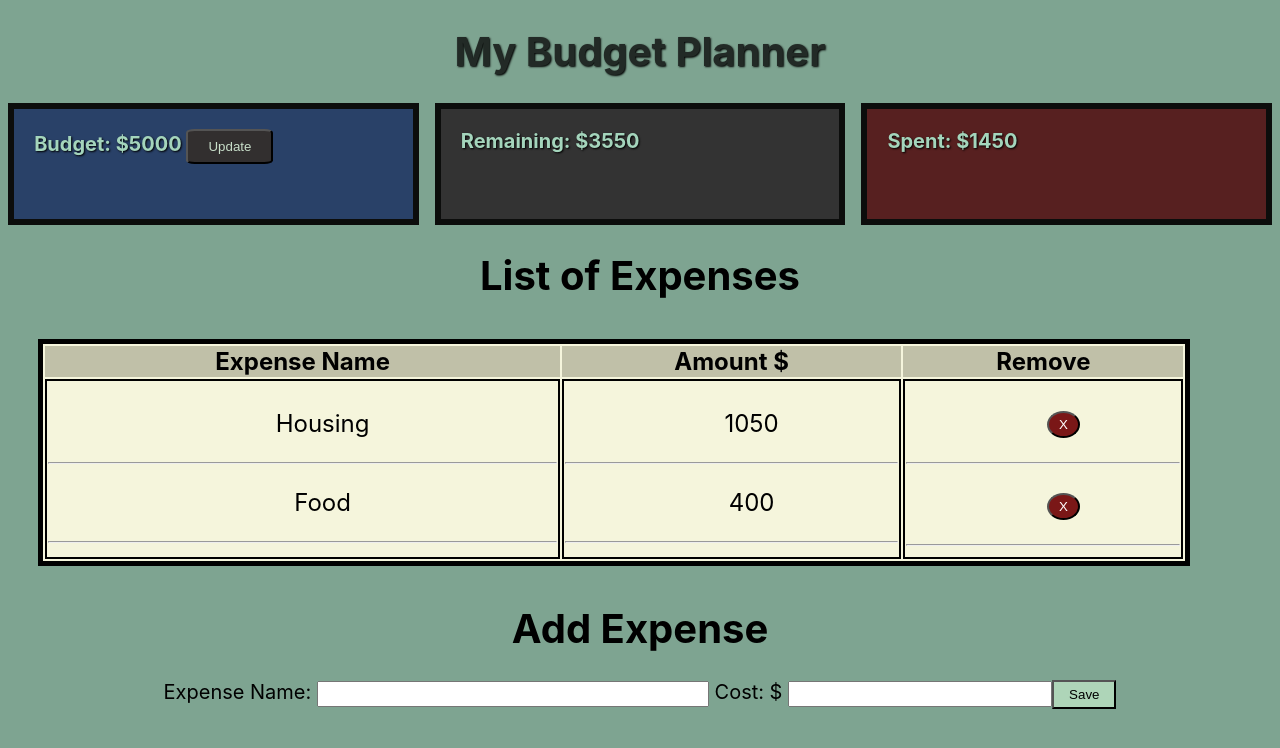
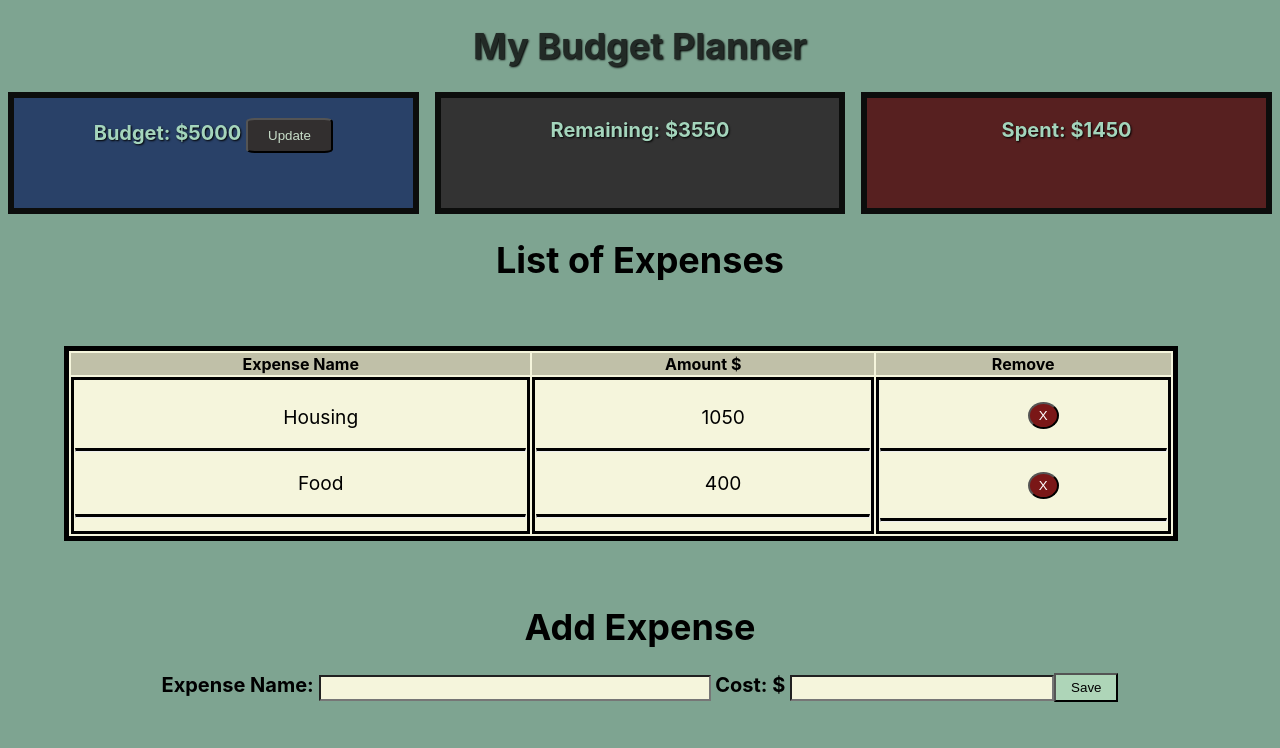
Before and after one commit to lynnameenrollins/budget_with_React, a React (Create React App) app: page / in a window 1280 px wide. Shown: the top 748 px of the page. Built offline with nearby package versions, Linux system fonts and the light colour scheme.

Commit message:
updates to UI

```diff
--- a/src/AddExpense.js
+++ b/src/AddExpense.js
@@ -15,7 +15,8 @@ function AddExpense(props) {
         let amt = document.getElementById('ExpCost').value
         let id = count + 1;
         //To ensure no trailing decimals
-        // amt = amt.toFixed(2);
+        amt=Number(amt);
+        amt=amt.toFixed(2);
 
         let cost = {id, name, amt}
         // console.log('Cost_name ', name)
--- a/src/App.js
+++ b/src/App.js
@@ -3,11 +3,11 @@ import {useSelector} from  'react-redux';
 
 import { useDispatch } from 'react-redux';
 
-import {useState, useEffect} from 'react';
-import {connect} from 'react-redux';
+import { useEffect} from 'react';
+
 import Expenses from './Expenses';
 import AddExpense from './AddExpense';
-import Update from './Update';
+
 
 
 
--- a/src/Expenses.js
+++ b/src/Expenses.js
@@ -52,7 +52,7 @@ function Expenses(props) {
                     return (
                       <>
                         <ol className="span_exp" key = {item.name} id={item.name}>
-                        {item.name} </ol><hr></hr>
+                        {item.name} </ol><hr id="line"></hr>
                       </>
                      );
                      })}
@@ -63,7 +63,7 @@ function Expenses(props) {
                       <>
                         <ol className="span_exp" key = {item.name} id={item.name}>
                          {item.amt}
-                        </ol><hr></hr>
+                        </ol><hr id="line"></hr>
                       </>
                      );
                      })}
@@ -74,7 +74,7 @@ function Expenses(props) {
                       <>
                         <ol className="span_exp" key = {item.name} id={item.name}>
                          <button id="rm_exp" className="rm_exp" onClick={()=>RemoveExpense(item.id, item.name, item.amt)}>X</button>
-                        </ol><hr></hr>
+                        </ol><hr id="line"></hr>
                       </>
                      );
                      })}
--- a/src/index.css
+++ b/src/index.css
@@ -1,6 +1,6 @@
 body {
   margin: 0;
-  font-size: 20px;
+  font-size: 18px;
   font-family: -apple-system, BlinkMacSystemFont, 'Segoe UI', 'Roboto', 'Oxygen',
     'Ubuntu', 'Cantarell', 'Fira Sans', 'Droid Sans', 'Helvetica Neue',
     sans-serif;
@@ -33,6 +33,7 @@ div h3 {
   margin: 0 auto;
   height: 70px;
   width: 28%;
+  text-align: center;
   border: 6px solid rgb(12, 13, 12);
 }
 .budget{
@@ -50,7 +51,6 @@ div h3 {
 }
 .spent{
   background-color: rgb(87, 32, 32);
-
 }
 .updateBudget{
 
@@ -66,34 +66,24 @@ div h3 {
   background-color: rgb(174, 213, 184);
   position: left;
 }
-div p {
-  margin-top: 4em;
-  margin-bottom: 7em;
-}
 
-div a {
-  background-color: dodgerblue;
-  padding: 15px 75px;
-  border-radius: 2px;
-  text-decoration: none;
-}
 
 .expense-table{
   width: 85%;
   align-self: center;
 }
-.expense_item{
+/* .expense_item{
   width: 100%;
   font-size: large;
   background-color: lightgray;
 
-}
+} */
 .rm_exp{
   color:white;
   background-color:rgb(122, 23, 23);
   /* position: absolute;
   right: 0; */
-  padding: 4px 10px;
+  padding: 4px 9px;
   border-radius: 50%;
 }
 .ExpenseList{
@@ -103,8 +93,8 @@ div a {
 .expense-table, .th{
   border: 5px solid;
   table-layout: auto;
-  width: 90%;
-  margin: 3%;
+  width: 87%;
+  margin: 5%;
   background-color: beige;
 }
 
@@ -116,8 +106,12 @@ div a {
 }
 .td{
   text-align: center;
-  border:2px solid black ;
+  border:3px solid black ;
+  font-size: medium;
 
+}
+#line{
+  border-top: 3px solid black;
 }
 .AddExpense{
   color:black;
@@ -127,15 +121,18 @@ div a {
 }
 .expName{
   font-size: 20px;
+  font-weight: bold;
 }
 #ExpName{
   width:30%;
   height: 20px;
+  background-color: beige;
 
 }
 #ExpCost{
   width:20%;
   height: 20px;
+  background-color: beige;
 }
 .saveExpense{
   background-color: rgb(174, 213, 184);
--- a/src/reducers/BudgetReducer.js
+++ b/src/reducers/BudgetReducer.js
@@ -45,7 +45,7 @@ const BudgetReducer = (state = initalState, action)=>{
             return newState;
             case 'REMOVE_EXPENSE_AMT':
                 // console.log("In REMOVE_EXPENSE_AMT", action.payload)
-                newState.spent = Number(newState.spent) - Number(action.payload);
+                newState.spent =Number(newState.spent) - Number(action.payload);
                 // console.log(newState.spent)
                 return newState;
         default:
```
